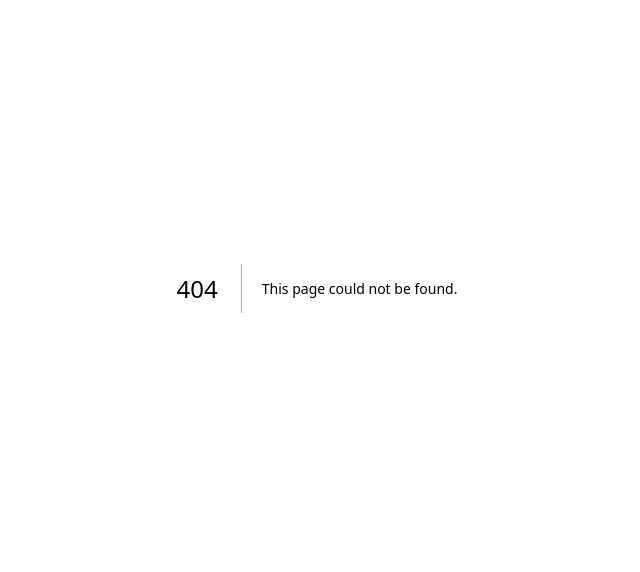
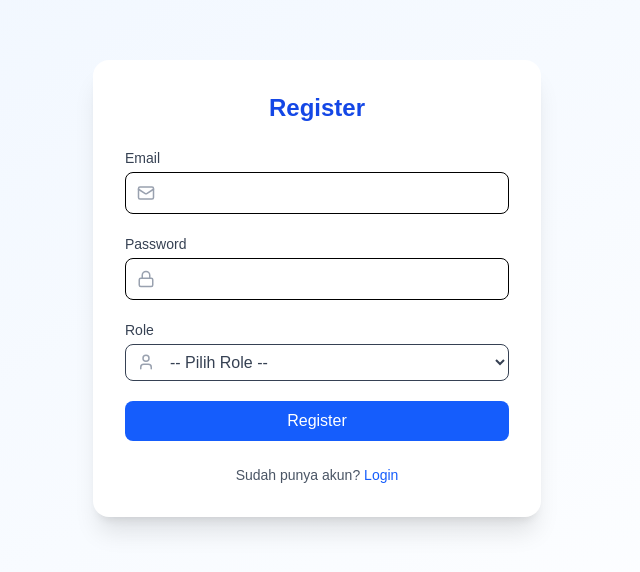
Before and after one commit to titusguritno/artikel-app, a Next.js app: page /register in a window 1280 px wide. Before the commit this address had no page. Shown: the part 112-684 px from the top of the page, without its empty margins (323-963 px from the left). Built offline with nearby package versions, Linux system fonts and the light colour scheme.

Commit message:
register and articles

```diff
--- /dev/null
+++ b/src/app/articles/page.tsx
@@ -0,0 +1,34 @@
+'use client';
+
+import { useEffect } from 'react';
+import { useRouter } from 'next/navigation';
+
+export default function ArticlesPage() {
+  const router = useRouter();
+
+  useEffect(() => {
+    const token = localStorage.getItem('token');
+    if (!token) {
+      router.push('/login');
+    }
+  }, [router]);
+
+  const handleLogout = () => {
+    localStorage.removeItem('token');
+    localStorage.removeItem('role');
+    router.push('/login');
+  };
+
+  return (
+    <div className="min-h-screen flex flex-col items-center justify-center gap-6">
+      <h1 className="text-3xl font-bold text-blue-700">📰 Halaman Artikel</h1>
+
+      <button
+        onClick={handleLogout}
+        className="bg-red-500 hover:bg-red-600 text-white px-4 py-2 rounded-md transition"
+      >
+        Logout
+      </button>
+    </div>
+  );
+}
--- a/src/app/login/page.tsx
+++ b/src/app/login/page.tsx
@@ -15,6 +15,12 @@ const schema = z.object({
 
 type FormData = z.infer<typeof schema>;
 
+const dummyUsers = [
+  { email: 'admin@example.com', password: 'Admin123!', role: 'admin' },
+  { email: 'user@example.com', password: 'User123!', role: 'user' },
+];
+
+
 export default function LoginPage() {
   const router = useRouter();
   const [error, setError] = useState('');
@@ -27,15 +33,35 @@ export default function LoginPage() {
     resolver: zodResolver(schema),
   });
 
+  // const onSubmit = async (data: FormData) => {
+  //   try {
+  //     const response = await axios.post('https://test-fe.mysellerpintar.com/api/login', data);
+  //     localStorage.setItem('token', response.data.data.token);
+  //     router.push('/articles');
+  //   } catch (err: any) {
+  //     setError(err.response?.data?.message || 'Login gagal');
+  //   }
+  // };
   const onSubmit = async (data: FormData) => {
-    try {
-      const response = await axios.post('https://test-fe.mysellerpintar.com/api/login', data);
-      localStorage.setItem('token', response.data.data.token);
-      router.push('/articles');
-    } catch (err: any) {
-      setError(err.response?.data?.message || 'Login gagal');
+    setError('');
+
+    const user = dummyUsers.find(
+      (u) => u.email === data.email && u.password === data.password
+    );
+
+    if (!user) {
+      setError('Email atau password salah');
+      return;
     }
+
+    // Simulasi "token"
+    const fakeToken = 'token_' + user.email;
+    localStorage.setItem('token', fakeToken);
+    localStorage.setItem('role', user.role);
+
+    router.push('/articles');
   };
+
 
   return (
     <div className="min-h-screen flex items-center justify-center bg-gradient-to-br from-blue-50 to-white">
@@ -50,13 +76,13 @@ export default function LoginPage() {
 
         <form onSubmit={handleSubmit(onSubmit)} className="space-y-5">
           <div>
-            <label className="block text-sm font-medium text-black-700 mb-1">Email</label>
+            <label className="block text-sm font-medium text-gray-700 mb-1">Email</label>
             <div className="relative">
               <Mail className="absolute left-3 top-1/2 -translate-y-1/2 text-gray-800" size={18} />
               <input
                 type="email"
                 {...register('email')}
-                className="w-full pl-10 pr-3 py-2 border rounded-lg focus:outline-none focus:ring-2 focus:ring-blue-400"
+                className="w-full pl-10 pr-3 py-2 border rounded-lg focus:outline-none focus:ring-2 focus:ring-blue-400 text-black"
               />
             </div>
             {errors.email && <p className="text-xs text-red-500 mt-1">{errors.email.message}</p>}
@@ -69,7 +95,7 @@ export default function LoginPage() {
               <input
                 type="password"
                 {...register('password')}
-                className="w-full pl-10 pr-3 py-2 border rounded-lg focus:outline-none focus:ring-2 focus:ring-blue-400"
+                className="w-full pl-10 pr-3 py-2 border rounded-lg focus:outline-none focus:ring-2 focus:ring-blue-400 text-black"
               />
             </div>
             {errors.password && <p className="text-xs text-red-500 mt-1">{errors.password.message}</p>}
--- /dev/null
+++ b/src/app/register/page.tsx
@@ -0,0 +1,136 @@
+'use client';
+
+import { useForm } from 'react-hook-form';
+import { zodResolver } from '@hookform/resolvers/zod';
+import * as z from 'zod';
+import axios from 'axios';
+import { useRouter } from 'next/navigation';
+import { useState } from 'react';
+import { Lock, Mail, User } from 'lucide-react';
+
+// Validasi form
+const schema = z.object({
+  email: z.string().email({ message: 'Email tidak valid' }),
+  password: z.string().min(6, { message: 'Password minimal 6 karakter' }),
+  role: z.enum(['user', 'admin'], {
+    required_error: 'Role wajib dipilih',
+  }),
+});
+
+type FormData = z.infer<typeof schema>;
+
+export default function RegisterPage() {
+  const router = useRouter();
+  const [error, setError] = useState('');
+  const [success, setSuccess] = useState('');
+
+  const {
+    register,
+    handleSubmit,
+    formState: { errors, isSubmitting },
+  } = useForm<FormData>({
+    resolver: zodResolver(schema),
+  });
+
+  const onSubmit = async (data: FormData) => {
+    try {
+      const response = await axios.post('https://test-fe.mysellerpintar.com/api/register', data);
+      setSuccess('Registrasi berhasil! Silakan login.');
+      setError('');
+      setTimeout(() => {
+        router.push('/login');
+      }, 1500);
+    } catch (err: any) {
+        console.log('REGISTER ERROR:', err);
+
+        if (axios.isAxiosError(err)) {
+          const message = err.response?.data?.message || 'Registrasi gagal (server error)';
+          setError(message);
+        } else {
+          setError('Terjadi kesalahan yang tidak terduga');
+        }
+
+        setSuccess('');
+      }
+  };
+
+  return (
+    <div className="min-h-screen flex items-center justify-center bg-gradient-to-br from-blue-50 to-white">
+      <div className="bg-white shadow-xl rounded-2xl p-8 w-full max-w-md">
+        <h1 className="text-2xl font-semibold text-center text-blue-700 mb-6">Register</h1>
+
+        {error && (
+          <div className="text-red-500 text-sm text-center mb-4 bg-red-50 border border-red-300 p-2 rounded">
+            {error}
+          </div>
+        )}
+        {success && (
+          <div className="text-green-600 text-sm text-center mb-4 bg-green-50 border border-green-300 p-2 rounded">
+            {success}
+          </div>
+        )}
+
+        <form onSubmit={handleSubmit(onSubmit)} className="space-y-5">
+          {/* Email */}
+          <div>
+            <label className="block text-sm font-medium text-gray-700 mb-1">Email</label>
+            <div className="relative">
+              <Mail className="absolute left-3 top-1/2 -translate-y-1/2 text-gray-400" size={18} />
+              <input
+                type="email"
+                {...register('email')}
+                className="w-full pl-10 pr-3 py-2 border rounded-lg focus:outline-none focus:ring-2 focus:ring-blue-400 text-black"
+              />
+
+            </div>
+            {errors.email && <p className="text-xs text-red-500 mt-1">{errors.email.message}</p>}
+          </div>
+
+          {/* Password */}
+          <div>
+            <label className="block text-sm font-medium text-gray-700 mb-1">Password</label>
+            <div className="relative">
+              <Lock className="absolute left-3 top-1/2 -translate-y-1/2 text-gray-400" size={18} />
+              <input
+                type="password"
+                {...register('password')}
+                className="w-full pl-10 pr-3 py-2 border rounded-lg focus:outline-none focus:ring-2 focus:ring-blue-400 text-black"
+              />
+            </div>
+            {errors.password && <p className="text-xs text-red-500 mt-1">{errors.password.message}</p>}
+          </div>
+
+          {/* Role */}
+          <div>
+            <label className="block text-sm font-medium text-gray-700 mb-1">Role</label>
+            <div className="relative">
+              <User className="absolute left-3 top-1/2 -translate-y-1/2 text-gray-400" size={18} />
+              <select
+                {...register('role')}
+                className="w-full pl-10 pr-3 py-2 border rounded-lg bg-white text-gray-700 focus:outline-none focus:ring-2 focus:ring-blue-400"
+              >
+                <option value="">-- Pilih Role --</option>
+                <option value="user">User</option>
+                <option value="admin">Admin</option>
+              </select>
+            </div>
+            {errors.role && <p className="text-xs text-red-500 mt-1">{errors.role.message}</p>}
+          </div>
+
+          {/* Button */}
+          <button
+            type="submit"
+            disabled={isSubmitting}
+            className="w-full bg-blue-600 hover:bg-blue-700 text-white font-medium py-2 px-4 rounded-lg transition"
+          >
+            {isSubmitting ? 'Memproses...' : 'Register'}
+          </button>
+        </form>
+
+        <p className="text-sm text-center mt-6 text-gray-600">
+          Sudah punya akun? <a href="/login" className="text-blue-600 hover:underline">Login</a>
+        </p>
+      </div>
+    </div>
+  );
+}
```
